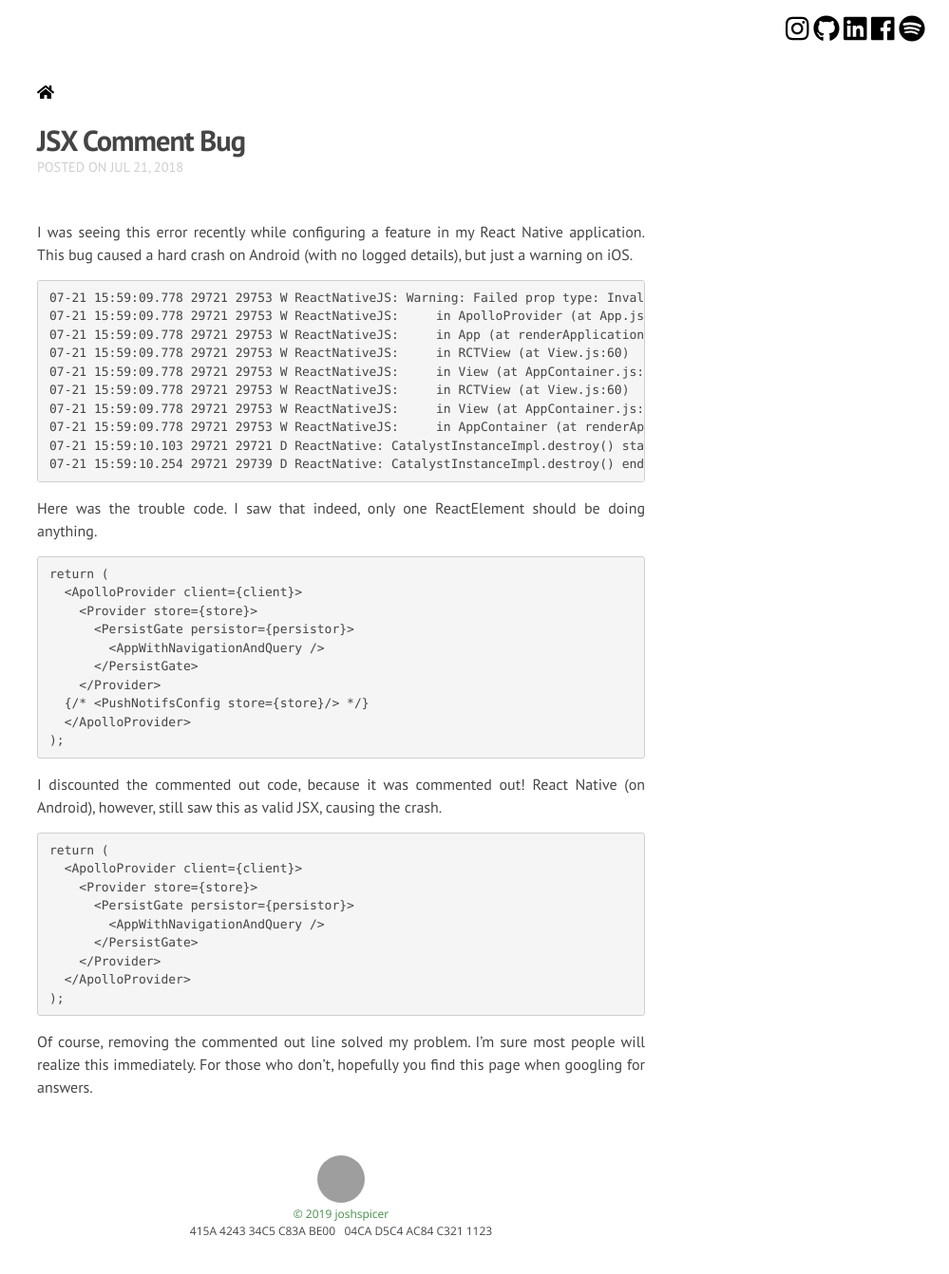
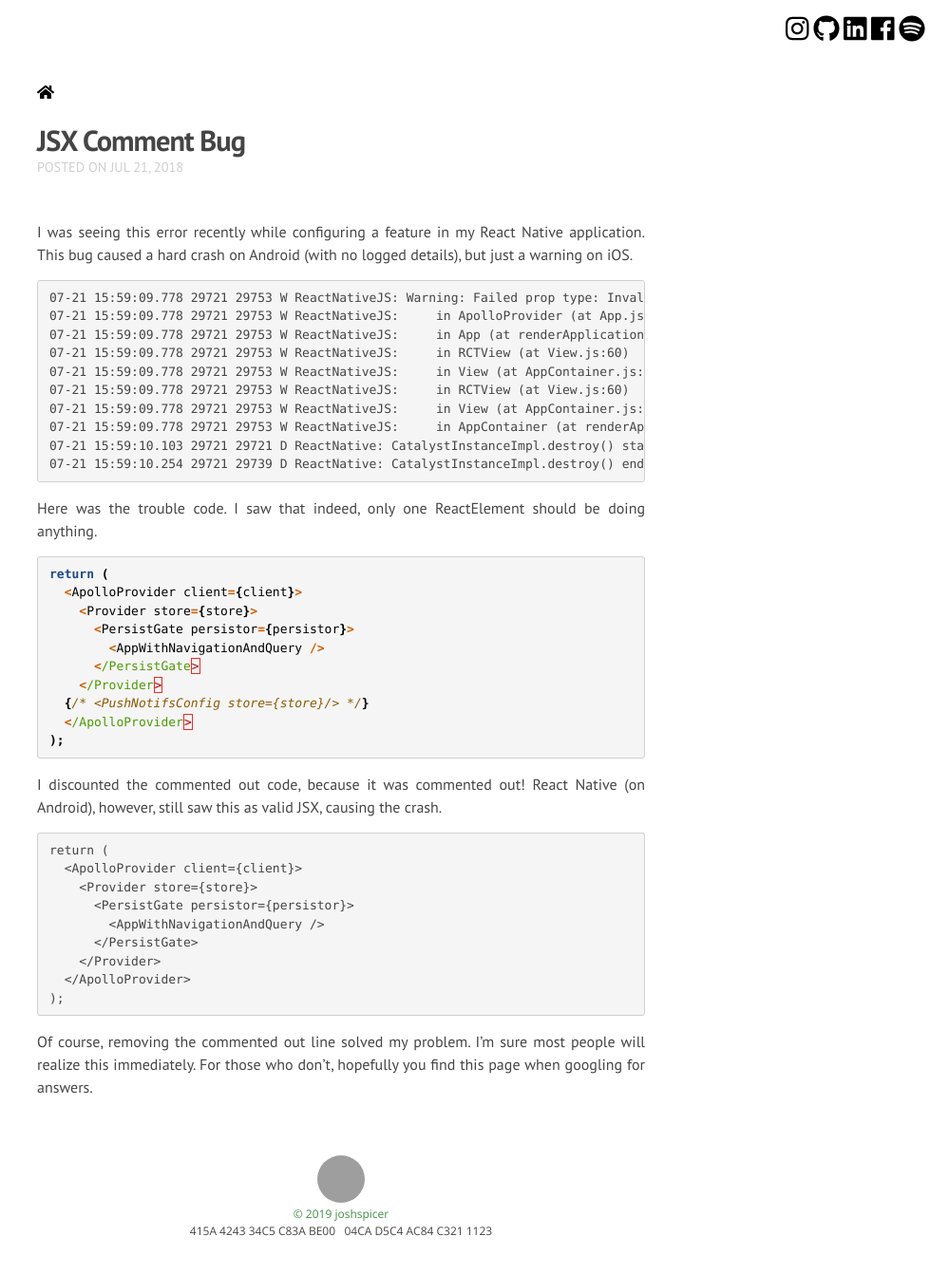
Before and after one commit to diezcami/arctic-fox-theme, a Jekyll site: the page built from _posts/2018-07-21-comments-count-bug.md, in a window 1280 px wide. Shown: the whole page at 95% size, without its empty margins (281-1280 px from the left). Built offline with Jekyll 4.4.1, drawn with Linux system fonts in a browser that asks for light colours; nearby versions of some CDN libraries.

Commit message:
changed es6 to javascript for syntax highlighting

````diff
--- a/_posts/2018-07-21-comments-count-bug.md
+++ b/_posts/2018-07-21-comments-count-bug.md
@@ -20,7 +20,7 @@ This bug caused a hard crash on Android (with no logged details), but just a war
 07-21 15:59:10.254 29721 29739 D ReactNative: CatalystInstanceImpl.destroy() end
 ```
 Here was the trouble code. I saw that indeed, only one ReactElement should be doing anything.
-```es6
+```javascript
 return (
   <ApolloProvider client={client}>
     <Provider store={store}>
````
Also changed, not shown: _posts/2018-08-02-parade-ios-universal-linking-test.md (+1 -1 lines), _posts/2018-08-27-android-support-RN.md (+1 -1 lines).
